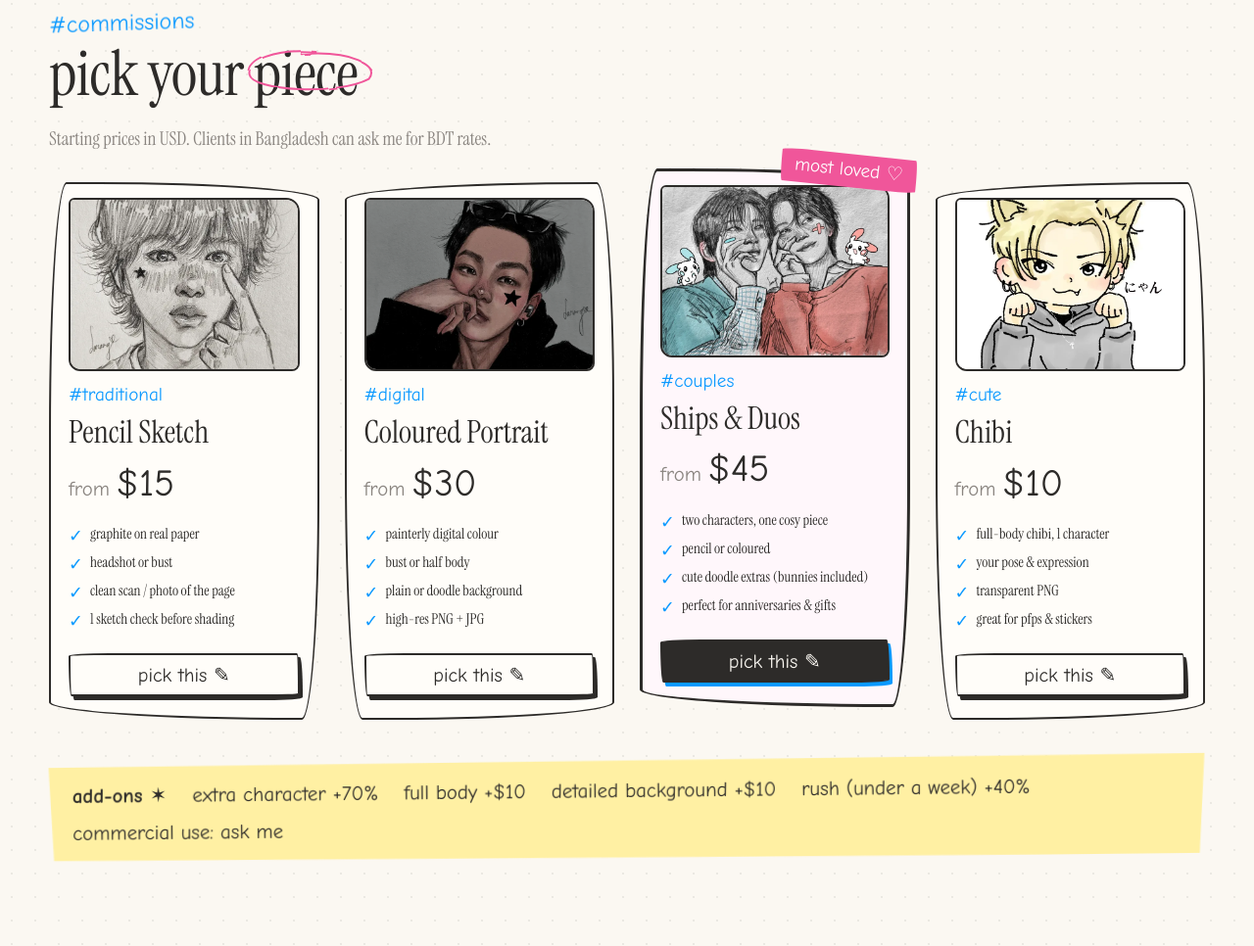
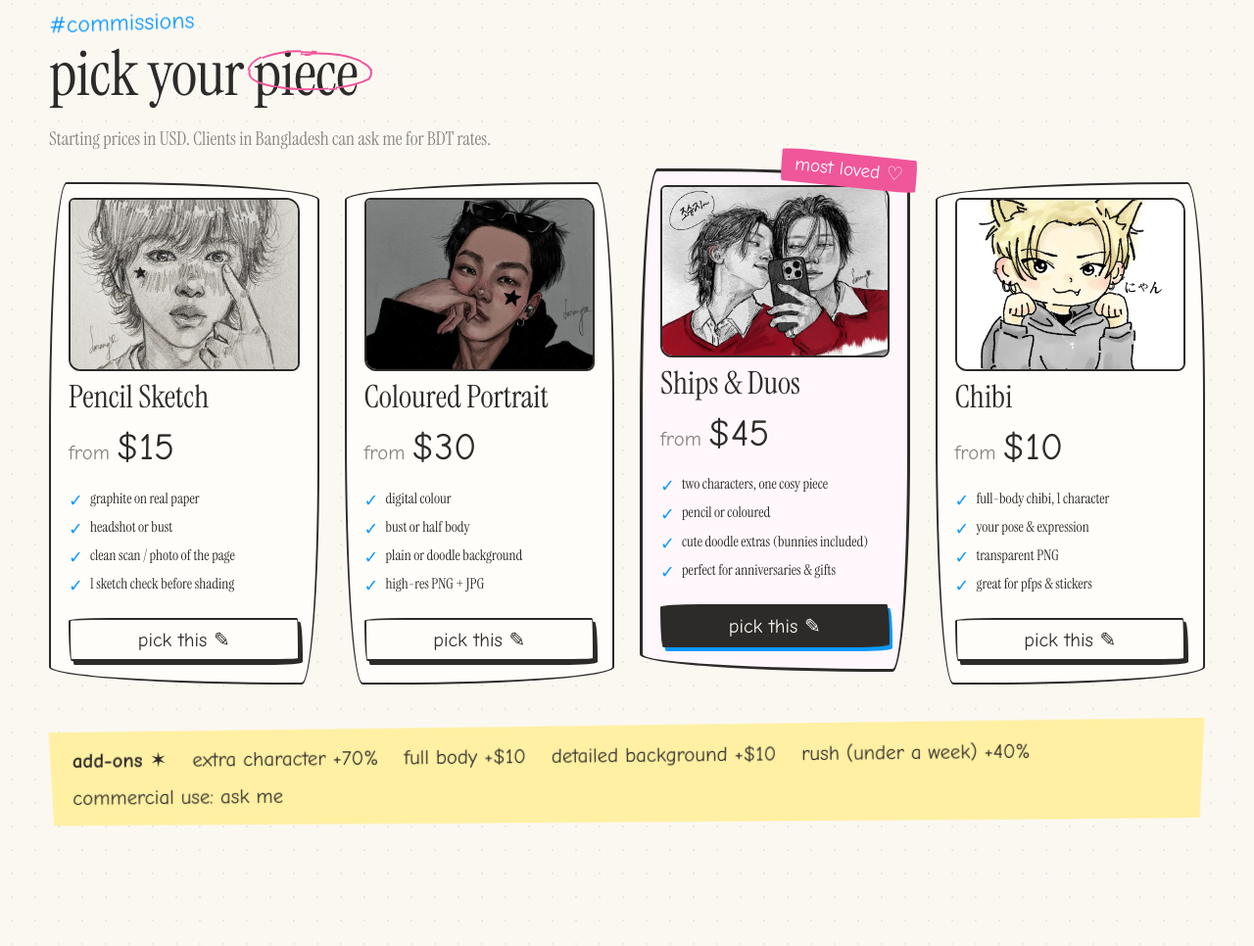
Before and after one commit to Tariq-15/gogumabee, a plain HTML site: page index.html in a window 1280 px wide. Shown: the part 3728-4694 px from the top of the page at 98% size. Drawn offline with Linux system fonts and the light colour scheme; a web font is replaced by a local one.

Commit message:
Price cards: new Ships & Duos art, drop hashtags and "painterly"
Co-Authored-By: Claude Opus 5.5 <noreply@anthropic.com>

```diff
--- a/index.html
+++ b/index.html
@@ -156,7 +156,6 @@
       <article class="card sketch-box">
         <img src="img/t/IMG20251030143317.webp" loading="lazy" style="object-position:50% 30%"
              alt="Example: pencil portrait of a boy pointing at a star on his cheek">
-        <p class="tag hand">#traditional</p>
         <h3>Pencil Sketch</h3>
         <p class="price hand">from <b>$15</b></p>
         <ul>
@@ -171,11 +170,10 @@
       <article class="card sketch-box">
         <img src="img/t/Untitled125.webp" loading="lazy" style="object-position:50% 25%"
              alt="Example: digital portrait of a boy with sunglasses on his head and a black star on his cheek">
-        <p class="tag hand">#digital</p>
         <h3>Coloured Portrait</h3>
         <p class="price hand">from <b>$30</b></p>
         <ul>
-          <li>painterly digital colour</li>
+          <li>digital colour</li>
           <li>bust or half body</li>
           <li>plain or doodle background</li>
           <li>high-res PNG + JPG</li>
@@ -185,9 +183,8 @@
 
       <article class="card sketch-box featured">
         <span class="badge hand">most loved ♡</span>
-        <img src="img/t/Art.webp" loading="lazy" style="object-position:50% 40%"
-             alt="Example: two friends cheek to cheek in teal and coral sweaters with little bunny doodles">
-        <p class="tag hand">#couples</p>
+        <img src="img/t/ships-duo.webp" loading="lazy"
+             alt="Example: pencil drawing of two boys in matching red sweaters taking a mirror selfie, one saying '조슈지~'">
         <h3>Ships &amp; Duos</h3>
         <p class="price hand">from <b>$45</b></p>
         <ul>
@@ -202,7 +199,6 @@
       <article class="card sketch-box">
         <img src="img/t/Untitled251_20261027144922.webp" loading="lazy" style="object-position:50% 35%"
              alt="Example: chibi of a blond boy with cat ears in a grey hoodie">
-        <p class="tag hand">#cute</p>
         <h3>Chibi</h3>
         <p class="price hand">from <b>$10</b></p>
         <ul>
--- a/style.css
+++ b/style.css
@@ -166,7 +166,6 @@ h3 { margin: .2em 0; }
 .card:nth-child(odd) { border-radius: var(--wob2); }
 .card:hover { rotate: -1deg; }
 .card img { width: 100%; aspect-ratio: 4 / 3; object-fit: cover; border: 2px solid var(--ink); border-radius: 6px 14px 8px 12px; margin-bottom: 10px; }
-.card .tag { color: var(--blue); margin: 0; font-size: 1.2rem; }
 .card h3 { font: 2rem/1 var(--serif); }
 .price { font-size: 1.3rem; margin: 6px 0 4px; color: var(--muted); }
 .price b { color: var(--ink); font-size: 2.4rem; font-weight: 400; }
```
Also changed, not shown: img/t/ships-duo.webp (added).
